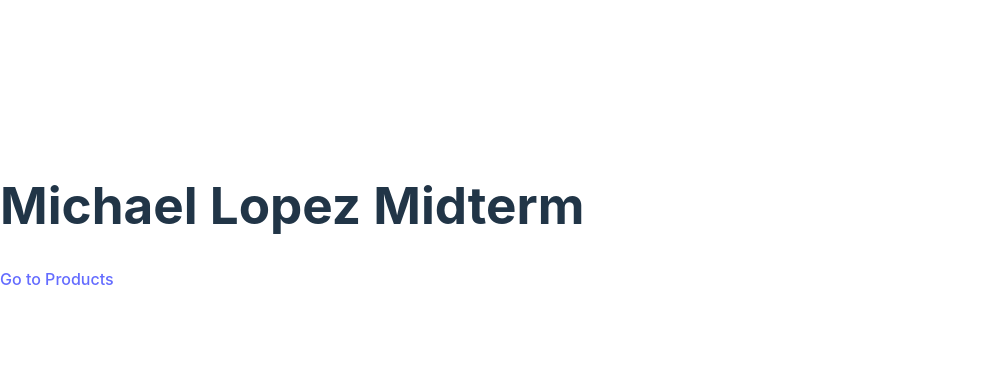
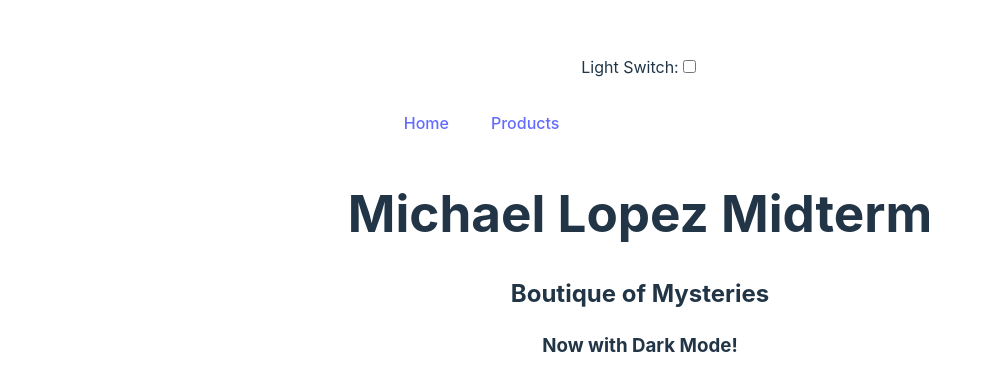
Before and after one commit to NuclearWoofer/SE379-Midterm, a React (Vite) app in the folder lopezMidterm/: page / in a window 1280 px wide. Shown: the part 183-574 px from the top of the page, without its empty margins (0-991 px from the left). Built offline with nearby package versions, Linux system fonts and the light colour scheme.

Commit message:
Working Fixes, Added a Dark Mode button, Details Still Errors

```diff
--- a/lopezMidterm/src/App.jsx
+++ b/lopezMidterm/src/App.jsx
@@ -1,16 +1,21 @@
-//import React from 'react';
 import { BrowserRouter as Router, Routes, Route } from 'react-router-dom';
 import Home from './components/Home';
-import Products from './components/Products.jsx';
-import ProductDetails from './components/ProductDetails.jsx';
+import Products from './components/Products';
+import ProductDetails from './components/ProductDetails';
+import Navigation from './components/Navigation';
+import LightSwitch from './components/LightSwitch';
 
 function App() {
   return (
     <Router>
+      <div>
+        <LightSwitch />
+        <Navigation />
+      </div>
       <Routes>
-        <Route exact path='/' element={<Home /> } />
-        <Route exact path='/Products' element={<Products />} />
-        <Route exact path='/Products/:id' element={<ProductDetails />} />
+        <Route exact path="/" element={<Home />} />
+        <Route exact path="/products" element={<Products />} />
+        <Route exact path="/products/:id" element={<ProductDetails />} />
       </Routes>
     </Router>
   );
--- a/lopezMidterm/src/components/Home.jsx
+++ b/lopezMidterm/src/components/Home.jsx
@@ -1,11 +1,9 @@
-//import React from 'react';
-import { Link } from 'react-router-dom';
-
 function Home() {
   return (
     <div>
       <h1>Michael Lopez Midterm</h1>
-      <Link to='/Products'>Go to Products</Link>
+      <h2>Boutique of Mysteries</h2>
+      <h3>Now with Dark Mode!</h3>
     </div>
   );
 }
--- /dev/null
+++ b/lopezMidterm/src/components/LightSwitch.jsx
@@ -0,0 +1,26 @@
+import  { useState } from 'react';
+
+function LightSwitch() {
+  const [isDarkMode, setIsDarkMode] = useState(false);
+
+  const handleToggle = () => {
+    setIsDarkMode(!isDarkMode);
+    document.body.classList.toggle('dark-mode', !isDarkMode);
+    document.body.classList.toggle('light-mode', isDarkMode);
+  };
+
+
+  return (
+    <div>
+      <label htmlFor="LightSwitch">Light Switch:</label>
+      <input
+        id="LightSwitch"
+        type="checkbox"
+        checked={isDarkMode}
+        onChange={handleToggle}
+      />
+    </div>
+  );
+}
+
+export default LightSwitch;
--- a/lopezMidterm/src/components/Navigation.jsx
+++ b/lopezMidterm/src/components/Navigation.jsx
@@ -1,17 +1,16 @@
 import { NavLink } from 'react-router-dom';
-
 
 function Navigation() {
   return (
     <nav>
-      <ul>
+      <ul style={{ listStyle: 'none', display: 'flex', gap: '10px', color: '' }}>
         <li>
-          <NavLink exact to="/Home" activeClassName="active">
+          <NavLink exact to="/" activeclassname="active">
             Home
           </NavLink>
         </li>
         <li>
-          <NavLink to="/Products" activeClassName="active">
+          <NavLink to="/Products" activeclassname="active">
             Products
           </NavLink>
         </li>
--- a/lopezMidterm/src/components/ProductDetails.jsx
+++ b/lopezMidterm/src/components/ProductDetails.jsx
@@ -1,6 +1,6 @@
-import  { useEffect, useState } from 'react';
-import { BrowserRouter as useParams, Link} from 'react-router-dom';
-import useFetch from './hooks/useFetch';
+import { useEffect, useState } from 'react';
+import { useParams} from 'react-router-dom';
+import useFetch from '../hooks/useFetch';
 
 function ProductDetails() {
   const { id } = useParams();
@@ -8,14 +8,13 @@ function ProductDetails() {
   const { loading, error, fetchData } = useFetch();
 
   useEffect(() => {
-    fetchData(`db.json/${id}`).then((data) => {
+    fetchData(`/products/${id}`).then((data) => {
       setProduct(data);
     });
   }, [fetchData, id]);
 
   return (
     <>
-      <Link to="./Products">Back to Products</Link>
       {loading ? (
         <p>Loading...</p>
       ) : error ? (
--- /dev/null
+++ b/lopezMidterm/src/components/Products.css
@@ -0,0 +1,36 @@
+.product-grid {
+    display: grid;
+    grid-template-columns: repeat(3, 1fr);
+    gap: 20px;
+  }
+
+  .product-image {
+    width: 100%;
+    max-width: 200px;
+    height: auto;
+  }
+
+  .product-title {
+    display: block;
+    text-align: center;
+    margin-top: 10px;
+  }
+
+  ul {
+    list-style: none;
+    display: grid;
+    grid-template-columns: repeat(auto-fill, minmax(200px, 1fr));
+  }
+
+  li {
+    padding: 16px;
+  }
+
+  li:hover {
+    background-color: #e0e0e0;
+  }
+
+  img {
+    max-width: 100%;
+    height: auto;
+  }
--- a/lopezMidterm/src/components/Products.jsx
+++ b/lopezMidterm/src/components/Products.jsx
@@ -1,16 +1,9 @@
-import { useEffect, useState } from 'react';
 import { Link } from 'react-router-dom';
-import useFetch from './hooks/useFetch.js';
+import useFetch from '../hooks/useFetch';
+import './Products.css';
 
 function Products() {
-  const [products, setProducts] = useState([]);
-  const { loading, error, fetchData } = useFetch();
-
-  useEffect(() => {
-    fetchData('http://localhost:3000/products').then((data) => {
-      setProducts(data);
-    });
-  }, [fetchData]);
+  const { data: products, loading, error } = useFetch('/products');
 
   return (
     <>
@@ -20,11 +13,11 @@ function Products() {
       ) : error ? (
         <p>Error: {error.message}</p>
       ) : (
-        <ul>
-          {products.map((product) => (
+        <ul className="products-grid">
+          {products.slice(0, 6).map((product) => (
             <li key={product.id}>
-              <Link to={`/Products/${product.id}`} >
-                <img src={product.thumbnail} alt={product.title} />
+              <Link to={`/products/${product.id}`}>
+                <img src={product.image} alt={product.title} />
                 <span>{product.title}</span>
               </Link>
             </li>
--- a/lopezMidterm/src/components/hooks/useFetch.js
+++ /dev/null
@@ -1,30 +0,0 @@
-
-import { useEffect, useState } from 'react'
-import axios from 'axios'
-
-
-const baseUrl = 'http://localhost:3000/products'
-const useFetch = (url) => {
-    const [data, setData] = useState([]);
-    const [loading, setLoading] = useState(true);
-    const [error, setError] = useState('');
-
-
-    useEffect(() => {
-    const getData = async () => {
-        try {
-            const response = await axios.get(`${baseUrl}${url}`);
-            setData(response.data);
-        } catch (error) {
-            setError(`An Error Occured: ${error}`);
-        } finally {
-            setLoading(false);
-        }
-    };
-    getData();
-
-    }, [url]);
-
-    return{ data, loading, error}
-};
-export default useFetch;
--- /dev/null
+++ b/lopezMidterm/src/hooks/useFetch.js
@@ -0,0 +1,60 @@
+// // useFetch.js
+
+// import { useEffect, useState } from 'react';
+// import axios from 'axios';
+
+// const baseUrl = 'http://localhost:3000';
+
+// const useFetch = (url) => {
+//   const [data, setData] = useState([]);
+//   const [loading, setLoading] = useState(true);
+//   const [error, setError] = useState('');
+
+//   useEffect(() => {
+//     const fetchData = async () => {
+//       try {
+//         const response = await axios.get(`${baseUrl}${url}`);
+//         setData(response.data);
+//       } catch (error) {
+//         setError(`An Error Occurred: ${error}`);
+//       } finally {
+//         setLoading(false);
+//       }
+//     };
+
+//     fetchData();
+//   }, [url]);
+
+//   return { data, loading, error };
+// };
+
+// export default useFetch;
+import { useEffect, useState } from 'react';
+import axios from 'axios';
+
+const baseUrl = 'http://localhost:3000';
+
+const useFetch = (url) => {
+  const [data, setData] = useState([]);
+  const [loading, setLoading] = useState(true);
+  const [error, setError] = useState('');
+
+  const fetchData = async () => {
+    try {
+      const response = await axios.get(`${baseUrl}${url}`);
+      setData(response.data);
+    } catch (error) {
+      setError(`An Error Occurred: ${error}`);
+    } finally {
+      setLoading(false);
+    }
+  };
+
+  useEffect(() => {
+    fetchData();
+  }, [url]);
+
+  return { data, loading, error, fetchData }; // Add fetchData to the returned object
+};
+
+export default useFetch;
--- a/lopezMidterm/src/index.css
+++ b/lopezMidterm/src/index.css
@@ -2,7 +2,7 @@
   font-family: Inter, system-ui, Avenir, Helvetica, Arial, sans-serif;
   line-height: 1.5;
   font-weight: 400;
-
+  text-align: center;
   color-scheme: light dark;
   color: rgba(255, 255, 255, 0.87);
   background-color: #242424;
@@ -24,11 +24,11 @@ a:hover {
 }
 
 body {
+  display: flex;
+  justify-content: center;
+  align-items: center;
+  height: 100vh;
   margin: 0;
-  display: flex;
-  place-items: center;
-  min-width: 320px;
-  min-height: 100vh;
 }
 
 h1 {
@@ -67,3 +67,34 @@ button:focus-visible {
     background-color: #f9f9f9;
   }
 }
+
+/* Add styles for dark mode */
+body.dark-mode {
+  background-color: #333;
+  color: #fff;
+}
+
+
+.dark-mode-toggle-label {
+  color: #fff;
+}
+
+.dark-mode-toggle-input {
+  background-color: #222;
+  border-color: #fff;
+}
+
+/* Add styles for light mode */
+body.light-mode {
+  background-color: #fff;
+  color: #333;
+}
+
+.light-mode-toggle-label {
+  color: #333;
+}
+
+.light-mode-toggle-input {
+  background-color: #fff;
+  border-color: #333;
+}
--- a/package.json
+++ b/package.json
@@ -7,5 +7,8 @@
     "test": "echo \"Error: no test specified\" && exit 1"
   },
   "author": "",
-  "license": "ISC"
+  "license": "ISC",
+  "dependencies": {
+    "axios": "^1.4.0"
+  }
 }
```
Also changed, not shown: 2 other files (tests, documents, lock files or other folders).
